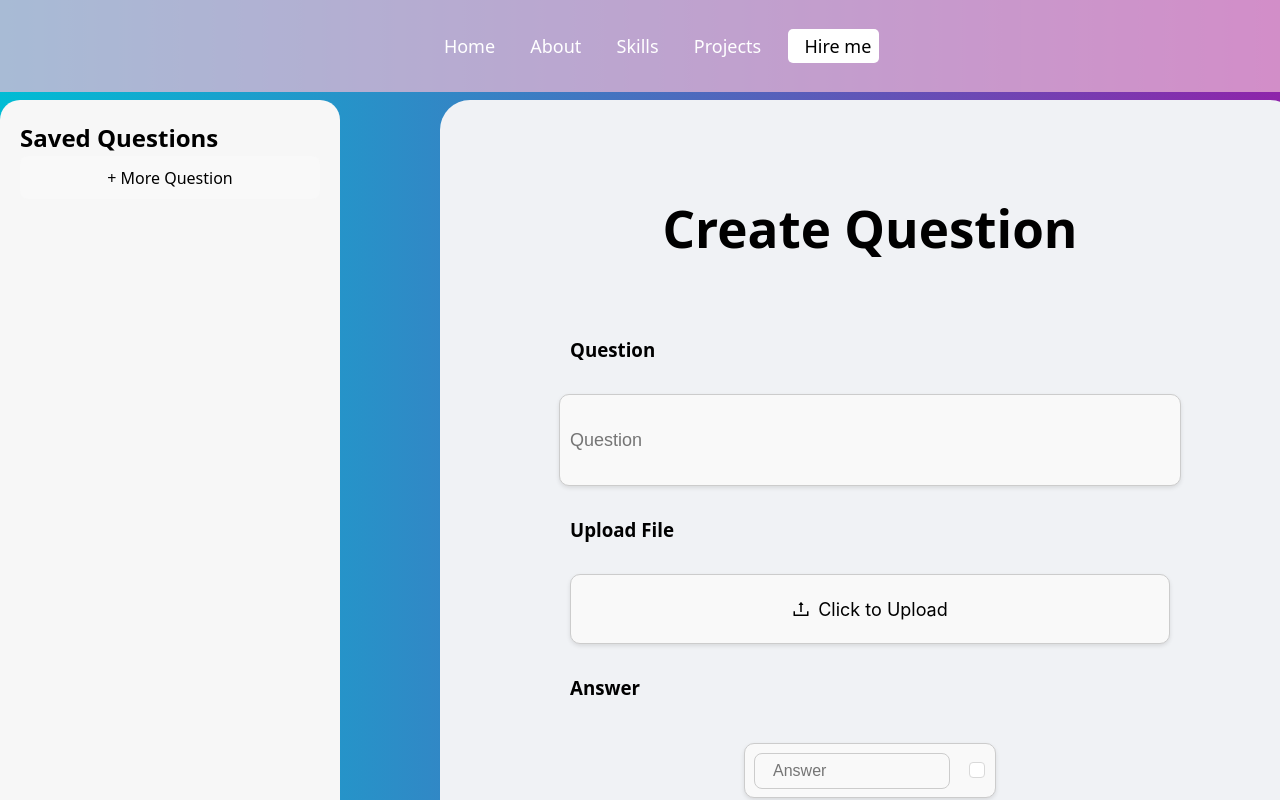
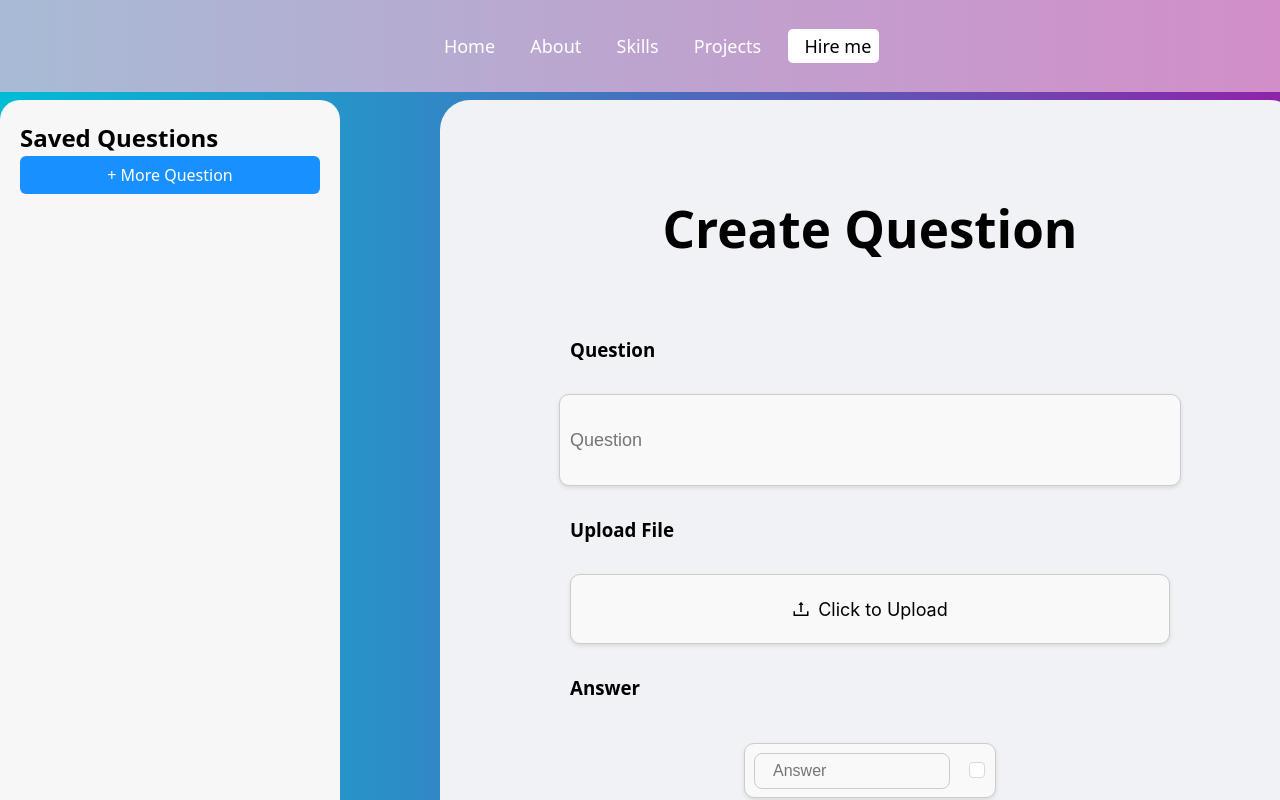
Before and after one commit to hiphucneh/FHoot_SWP391_FE, a React (Vite) app: page /createQ in a window 1280 px wide. Shown: the top 800 px of the page. Built offline with nearby package versions, Linux system fonts and the light colour scheme.

Commit message:
decord button

```diff
--- a/src/components/CreateQuestion.css
+++ b/src/components/CreateQuestion.css
@@ -8,6 +8,26 @@
     box-shadow: 0 2px 4px rgba(0, 0, 0, 0.1);
     color: black;
     height: 70px;
+}
+
+.custom-button {
+    background-color: #1890ff;
+    color: white;
+    border: none;
+    padding: 8px 16px;
+    border-radius: 6px;
+    transition: all 0.3s ease;
+    /* hiệu ứng mượt */
+    cursor: pointer;
+}
+
+.custom-button:hover {
+    background-color: #40a9ff;
+    /* màu sáng hơn khi hover */
+    transform: scale(1.05);
+    /* phóng to nhẹ */
+    box-shadow: 0 4px 8px rgba(0, 0, 0, 0.2);
+    /* đổ bóng */
 }
 
 .input-basic {
--- a/src/screens/CreateQuestionScreen.jsx
+++ b/src/screens/CreateQuestionScreen.jsx
@@ -153,6 +153,7 @@ const CreateQuestion = () => {
                         {savedQuestions.map((q, index) => (
                             <div key={q.id}
                                 onClick={() => handleSelectQuestion(q)}
+                                className="custom-button"
                                 style={{
                                     backgroundColor: "#ffffff",
                                     padding: "10px",
@@ -161,26 +162,17 @@ const CreateQuestion = () => {
                                     cursor: "pointer",
                                     color: "black",
                                     transition: "all 0.3s ease",
-                                }} onMouseEnter={(e) => {
-                                    //-----------------CSS/AI----------------//
-                                    e.target.style.backgroundColor = "#e6f7ff";
-                                    e.target.style.boxShadow = "0 4px 8px rgba(0, 123, 255, 0.2)";
-                                }}
-                                onMouseLeave={(e) => {
-
-                                    e.target.style.backgroundColor = "#ffffff";
-                                    e.target.style.boxShadow = "0 2px 4px rgba(0, 0, 0, 0.1)";
-                                }}
-                            >
+                                }}>
                                 {`Question ${index + 1}: ${q.content}`}<br />
                                 <Button
+                                    className="custom-button"
                                     size="small"
                                     style={{ backgroundColor: "red", color: "white", marginLeft: "10px" }}
                                     onClick={() => handleDeleteQuestion(q.id)}
                                 >Delete</Button>
                             </div>
                         ))}
-                        <button onClick={handleAddQuestion}>+ More Question</button>
+                        <button className="custom-button" onClick={handleAddQuestion}>+ More Question</button>
                     </div>
                 </div>
                 < div style={{ margin: "100px", padding: "50px", borderRadius: "30px", backgroundColor: "#f0f2f5" }}>
@@ -205,6 +197,7 @@ const CreateQuestion = () => {
                             style={{ width: "100%" }}
                         >
                             <Button
+
                                 icon={<UploadOutlined />}
                                 className="text-input"
 
@@ -225,14 +218,14 @@ const CreateQuestion = () => {
                                             <Button
                                                 size="small"
                                                 onClick={() => handleDeleteAnswer(answer.id)}
-                                                className="delete-button"
+                                                className="custom-button"
                                                 style={{ backgroundColor: "red", color: "white" }}>
                                                 Delete
                                             </Button>
                                             <Button
                                                 size="small"
                                                 onClick={() => handleDuplicateAnswer(answer.id)}
-                                                className="delete-button"
+                                                className="custom-button"
                                                 style={{ backgroundColor: "Blue", color: "white" }}>
                                                 Duplicate
                                             </Button>
@@ -260,6 +253,7 @@ const CreateQuestion = () => {
 
                         </div>
                         <button type="button" onClick={handleAddAnswer}
+                            className="custom-button"
                             style={{
                                 marginTop: "20px",
                                 padding: "10px 20px",
@@ -268,9 +262,11 @@ const CreateQuestion = () => {
                                 color: "white",
                                 border: "none",
                                 cursor: "pointer"
+
                             }}>Add Answer</button>
                         <button
                             type="button"
+                            className="custom-button"
                             style={{
                                 marginTop: "20px",
                                 padding: "10px 20px",
@@ -286,6 +282,7 @@ const CreateQuestion = () => {
                         >
                             Save Question
                         </button>
+
                     </form >        </div >
             </div >
         </div >
```
